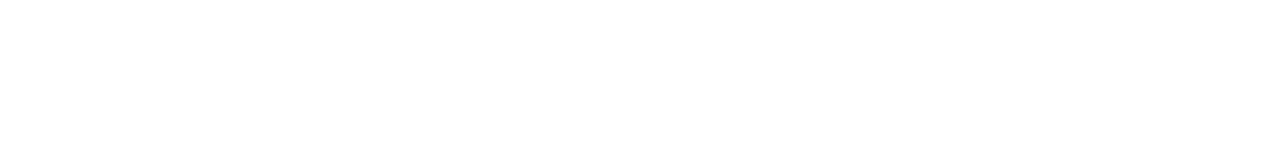
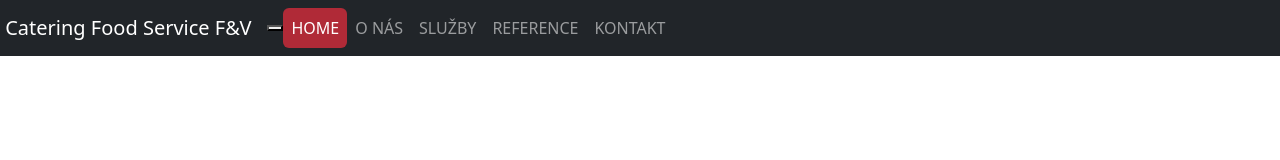
Before and after one commit to MarekVaskovych/f-a-v-catering, a plain HTML site: page index.html in a window 1280 px wide. Drawn offline with nearby package versions, Linux system fonts and the light colour scheme.

Commit message:
Vytvořil jsem první verzi hlavičky k index.html

```diff
--- a/index.html
+++ b/index.html
@@ -13,6 +13,41 @@
 </head>
 
 <body>
+    <div class="row">
+        <div class="col">
+            <header>
+                <nav class="navbar navbar-expand-md navbar-dark bg-dark">
+                    <a class="navbar-brand" href="#">
+                        <img>
+                        Catering Food Service F&V
+                    </a>
+                    <button class="navbar-toogler" type="button" data-bs-toggle="collapse"
+                        data-bs-target="#obsah-navigacni-listy" aria-expanded="false" aria-label="Rozbalit navigaci">
+                    </button>
+
+                    <div class="collapse-navbar-collapse" id="obsah-navigacni-listy">
+                        <ul class="navbar-nav me-auto">
+                            <li class="nav-item">
+                                <a class="nav-link active btn btn-danger" aria-current="page" href="#">HOME</a>
+                            </li>
+                            <li class="nav-item">
+                                <a class="nav-link btn btn-danger" aria-current="page" href="#">O NÁS</a>
+                            </li>
+                            <li class="nav-item">
+                                <a class="nav-link btn btn-danger" aria-current="page" href="#">SLUŽBY</a>
+                            </li>
+                            <li class="nav-item">
+                                <a class="nav-link btn btn-danger" aria-current="page" href="#">REFERENCE</a>
+                            </li>
+                            <li class="nav-item">
+                                <a class="nav-link btn btn-danger" aria-current="page" href="#">KONTAKT</a>
+                            </li>
+                        </ul>
+                    </div>
+                </nav>
+            </header>
+        </div>
+    </div>
 
 </body>
 
```
